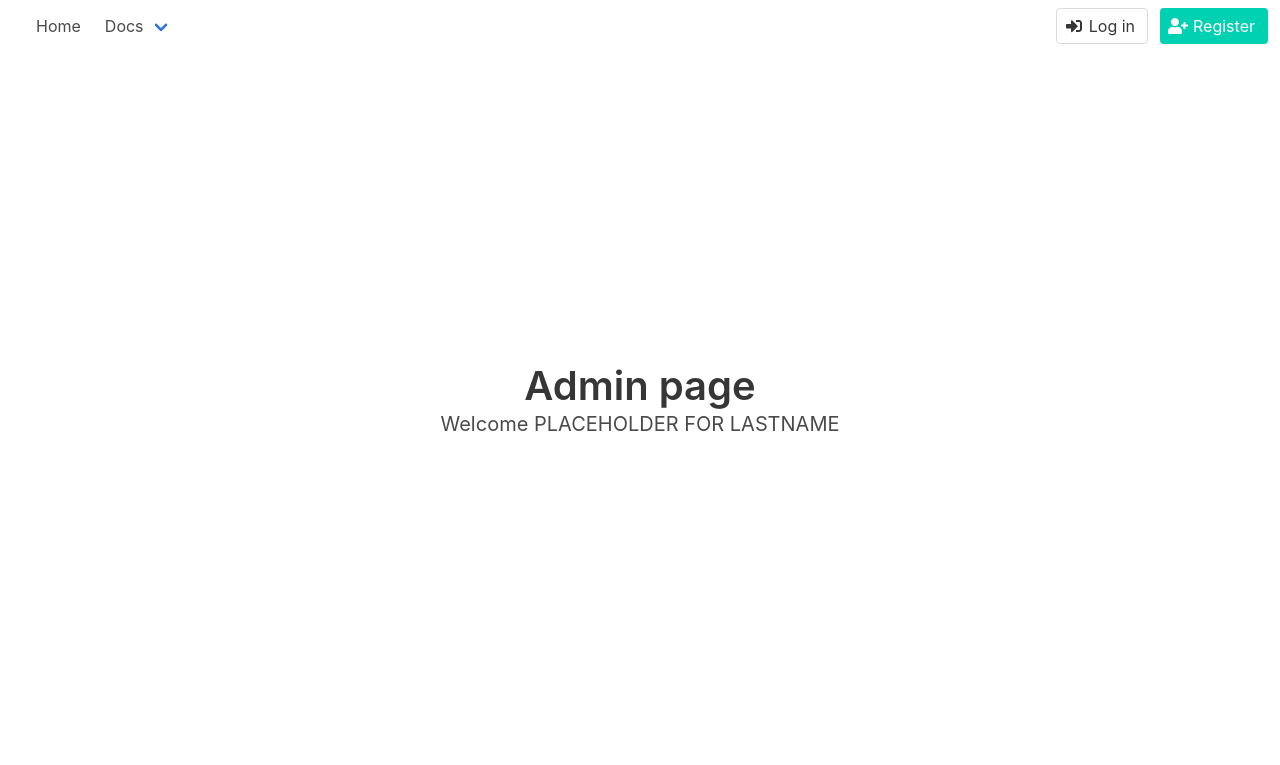
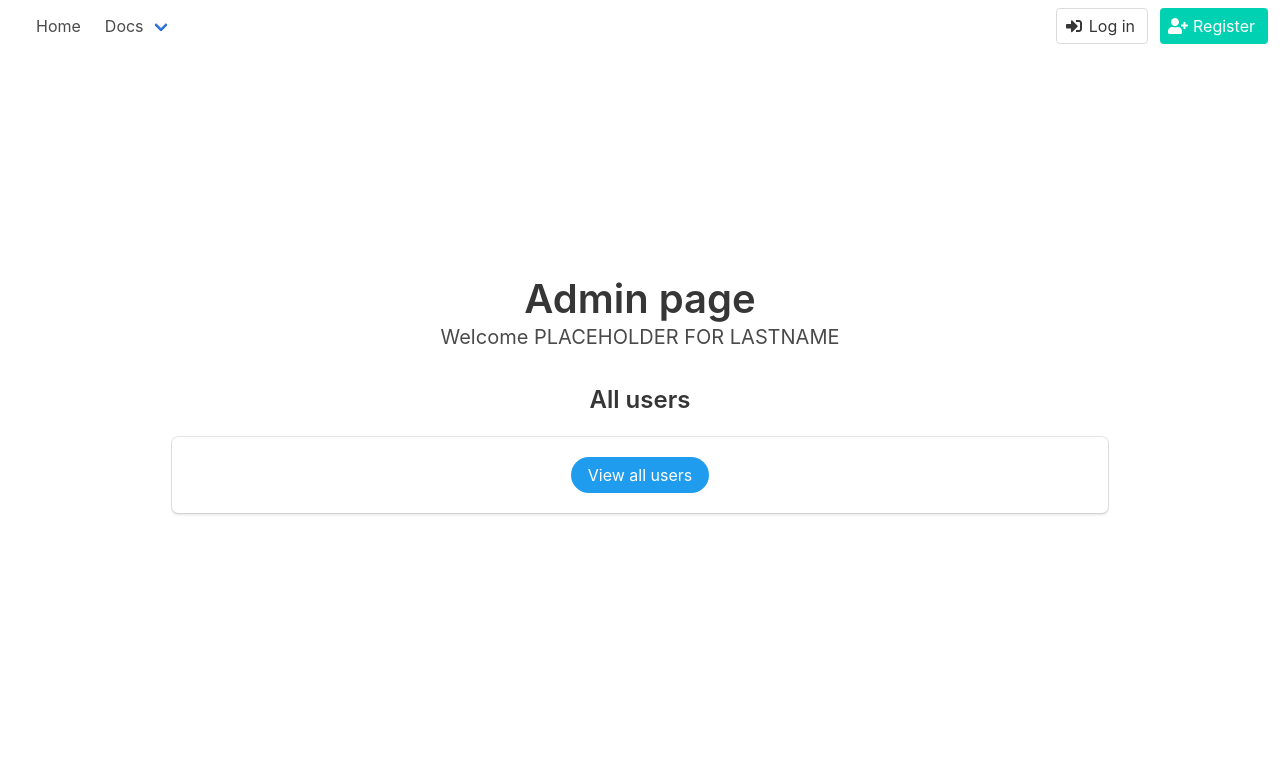
Before and after one commit to Ellie-UK/climate-action-app, a Flask app: page /admin in a window 1280 px wide. Shown: the top 765 px of the page. Run offline with Flask 2, Linux system fonts and the light colour scheme; some libraries are stand-ins or nearby versions.

Commit message:
Added the functionality to view all registered users on admin page.

```diff
--- a/admin/views.py
+++ b/admin/views.py
@@ -1,10 +1,19 @@
 from flask import Blueprint, render_template
+from models import User
 
 admin_blueprint = Blueprint('admin', __name__, template_folder='templates')
 
 
 # view admin page
 @admin_blueprint.route('/admin')
-# add access restrictions
+# MISSING - add access restrictions
 def admin():
     return render_template('admin.html', lastname="PLACEHOLDER FOR LASTNAME")
+
+
+# view all registered users
+@admin_blueprint.route('/view_users', methods=['POST'])
+# MISSING - add access restrictions
+def view_users():
+    return render_template('admin.html', lastname="PLACEHOLDER FOR LASTNAME",
+                           all_users=User.query.filter_by(role='user').all())
--- a/templates/admin.html
+++ b/templates/admin.html
@@ -1,7 +1,41 @@
 {% extends "base.html" %}
 
 {% block content %}
+
   <h2 class="title is-2">Admin page</h2>
   <h3 class="subtitle is-5">Welcome {{ lastname }}</h3>
 
+  <div class="column is-10 is-offset-1">
+    <h4 class="title is-4">All users</h4>
+    <div class="box">
+      {% if all_users %}
+        <div class="field">
+          <table class="table">
+            <tr>
+              <th>ID</th>
+              <th>Email</th>
+              <th>First name</th>
+              <th>Last name</th>
+              <th>User role</th>
+            </tr>
+            {% for user in all_users %}
+              <tr>
+                <td>{{ user.id }}</td>
+                <td>{{ user.email }}</td>
+                <td>{{ user.firstname }}</td>
+                <td>{{ user.lastname }}</td>
+                <td>{{ user.role }}</td>
+              </tr>
+            {% endfor %}
+          </table>
+        </div>
+      {% endif %}
+      <form method="POST" action="/view_users">
+        <div>
+          <button class="button is-info is-centered is-rounded">View all users</button>
+        </div>
+      </form>
+    </div>
+  </div>
+
 {% endblock %}
```
